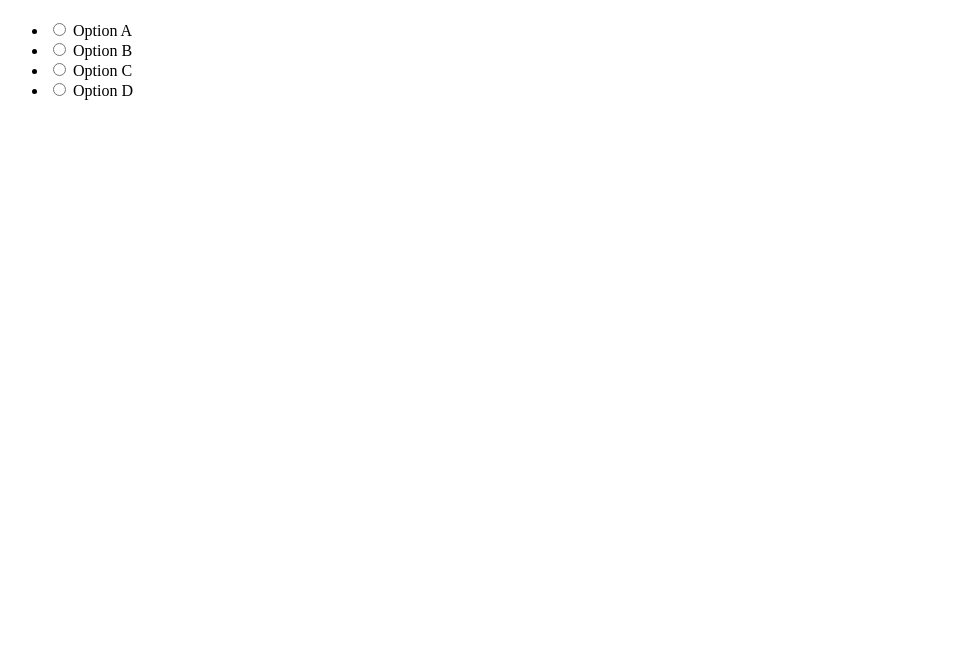
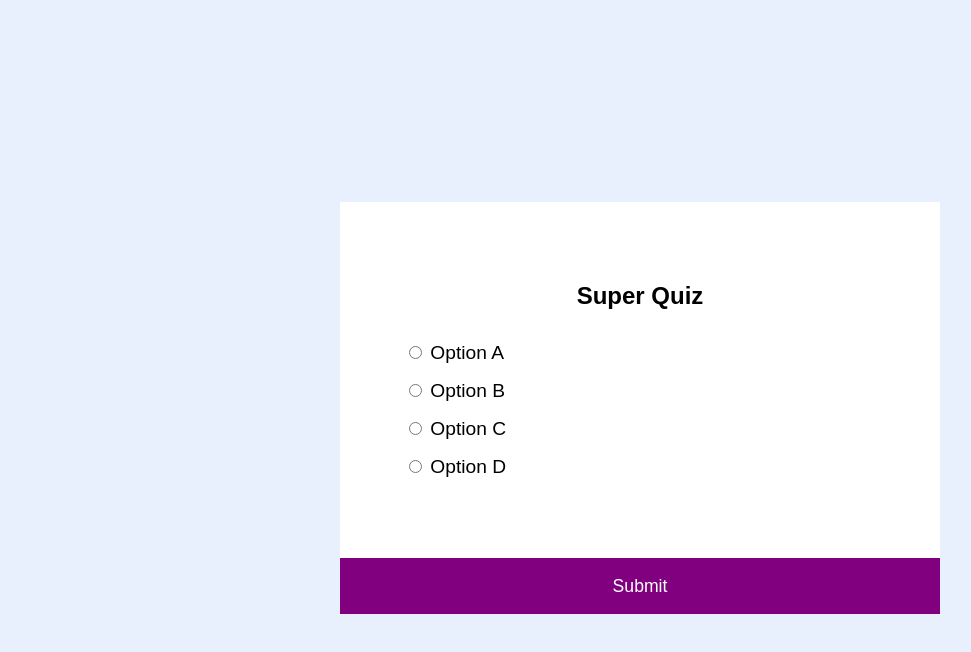
Before and after one commit to BusterTMC/SuperQuiz, a plain HTML site: page index.html in a window 1280 px wide. Shown: the whole page, without its empty margins (0-971 px from the left). Drawn offline with Linux system fonts and the light colour scheme.

Commit message:
Styled the html with css

```diff
--- a/index.html
+++ b/index.html
@@ -1,13 +1,13 @@
 <!DOCTYPE html>
 <html>
 <head>
-    <title> Love Quiz</title>
+    <title>Super Quiz</title>
     <link rel="stylesheet" href="style.css">
 </head>
 <body>
 <div class="quiz-container" id="quiz">
     <div class="quiz-header">
-        <h2 id="question"></h2>
+        <h2 id="question">Super Quiz</h2>
         <ul>
             <li>
                 <input class="answer" type="radio" name="answer" id="a">
@@ -27,6 +27,7 @@
             </li>
         </ul>
     </div>
+    <button id="submit">Submit</button>
 </div>
     <script src="script.js"></script>
 </body>
--- a/style.css
+++ b/style.css
@@ -0,0 +1,49 @@
+body {
+    background-color: #e8f0fe;
+    font-family: "Poppins", sans-serif;
+    display: flex;
+    justify-content: center;
+    align-items: center;
+    height: 100vh;
+}
+
+.quiz-container {
+    background: white;
+    box-shadow: 0 0 10px 2px rgb(100, 100, 100, 0.);
+    width: 600px;
+}
+
+.quiz-header {
+    padding: 4rem;
+}
+
+h2 {
+padding: 1rem;
+text-align: center;
+margin: 0;
+}
+
+ul {
+    list-style-type: none;
+    padding: 0;
+}
+
+ul li {
+    font-size: 1.2rem;
+    margin: 1rem 0;
+}
+
+ul li label {
+    cursor: pointer;
+}
+
+button {
+    background-color: purple;
+    color: white;
+    border: none;
+    display: block;
+    width: 100%;
+    cursor: pointer;
+    font-size: 1.1rem;
+    padding: 1.1rem;
+}
```
